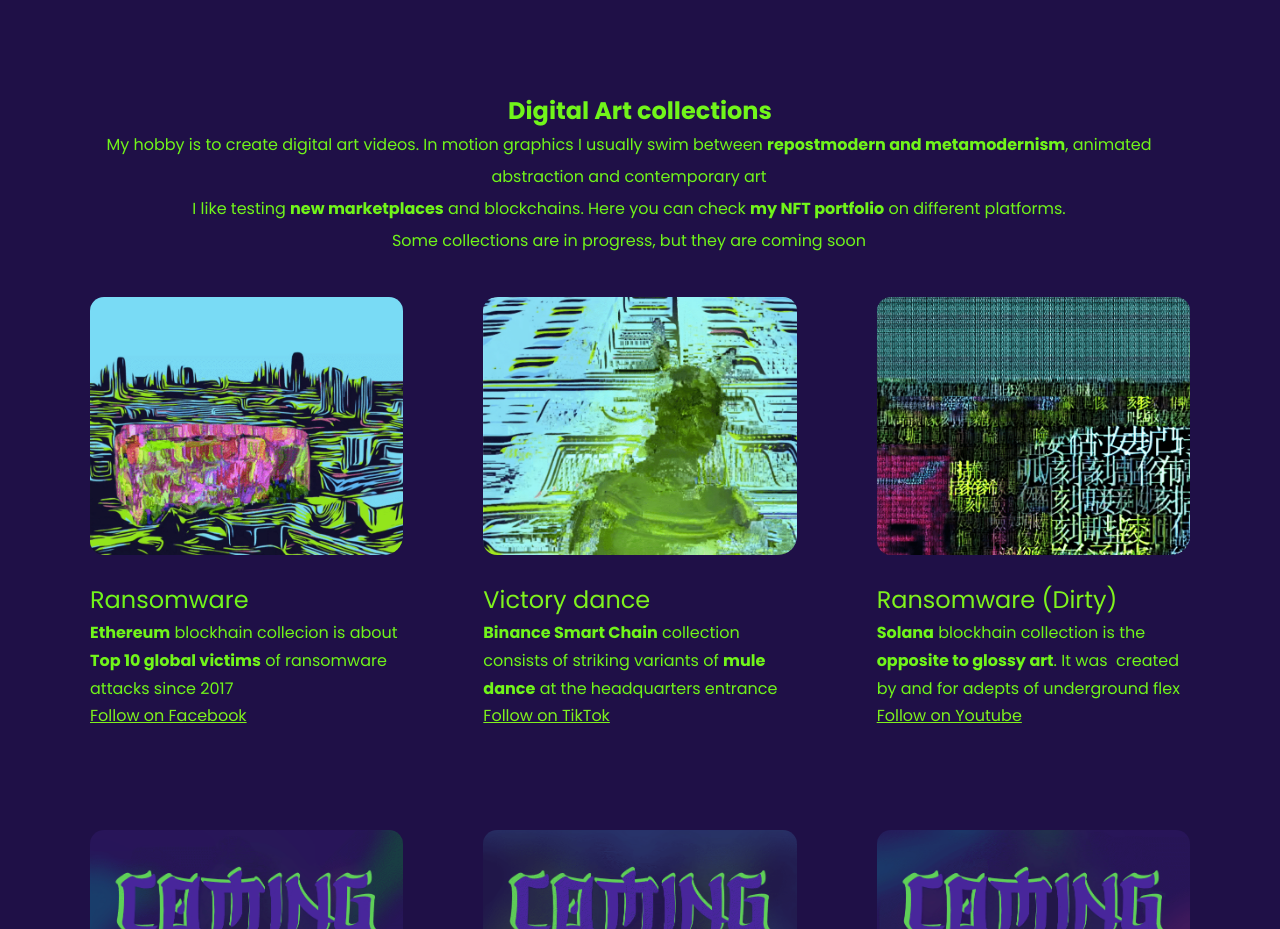
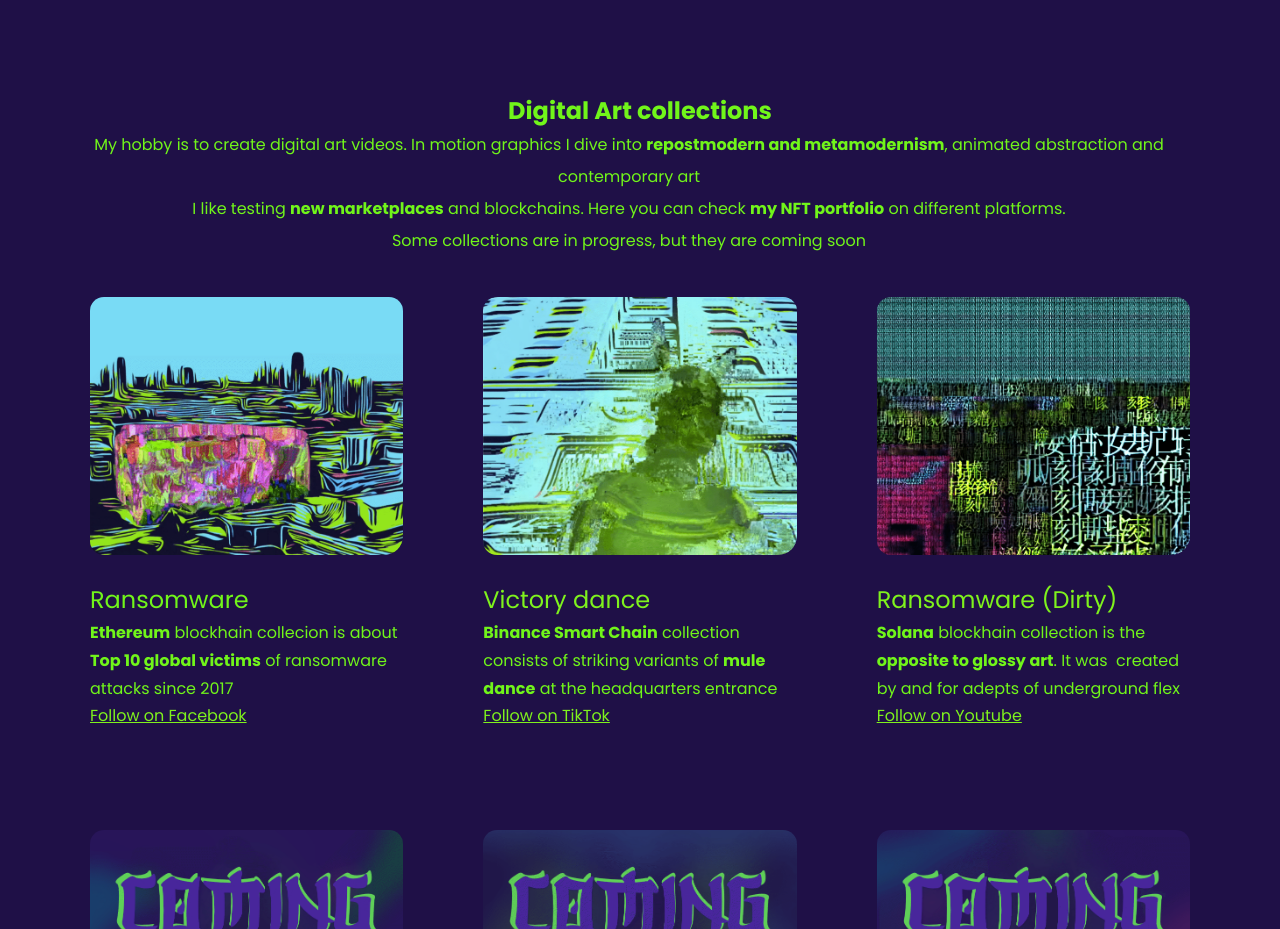
Before and after one commit to muleyong/website, a plain HTML site: page index.html in a window 1280 px wide. Shown: the part 1940-2869 px from the top of the page. Drawn offline with Linux system fonts and the light colour scheme.

Commit message:
Update index.html

```diff
--- a/index.html
+++ b/index.html
@@ -135,7 +135,7 @@ I'm on a continuous business trip around the planet. In every city I visit <stro
         <div class="container">
             <div class="main-heading" id="artworks">
                 <h2>Digital Art  collections</h2>
-                <p>My hobby is to create digital art videos. In motion graphics I usually swim between <strong>repostmodern and metamodernism</strong>, animated abstraction and contemporary art<br>
+                <p>My hobby is to create digital art videos. In motion graphics I dive into <strong>repostmodern and metamodernism</strong>, animated abstraction and contemporary art<br>
 I like testing <strong>new marketplaces</strong> and blockchains. Here you can check <strong>my NFT portfolio</strong> on different platforms. <br>
 Some collections are in progress, but they are coming soon</p>
             </div>
```
